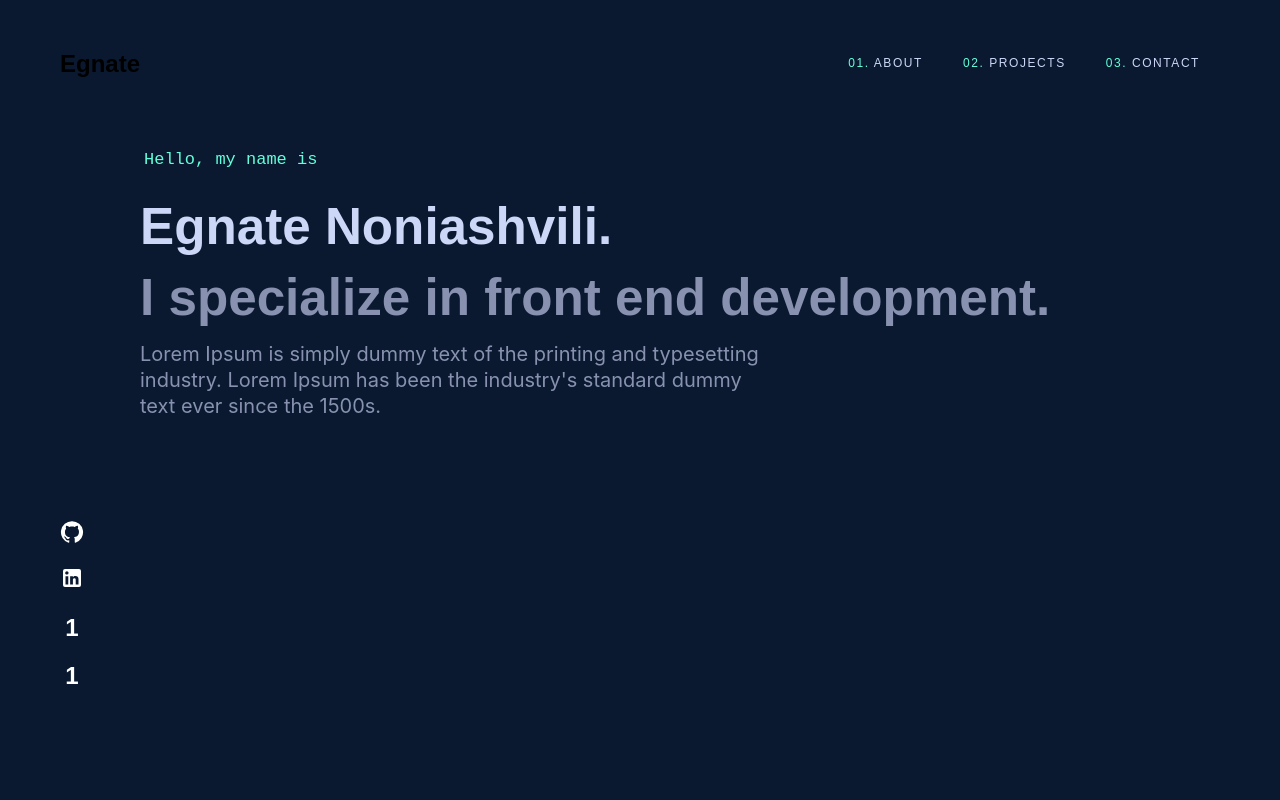
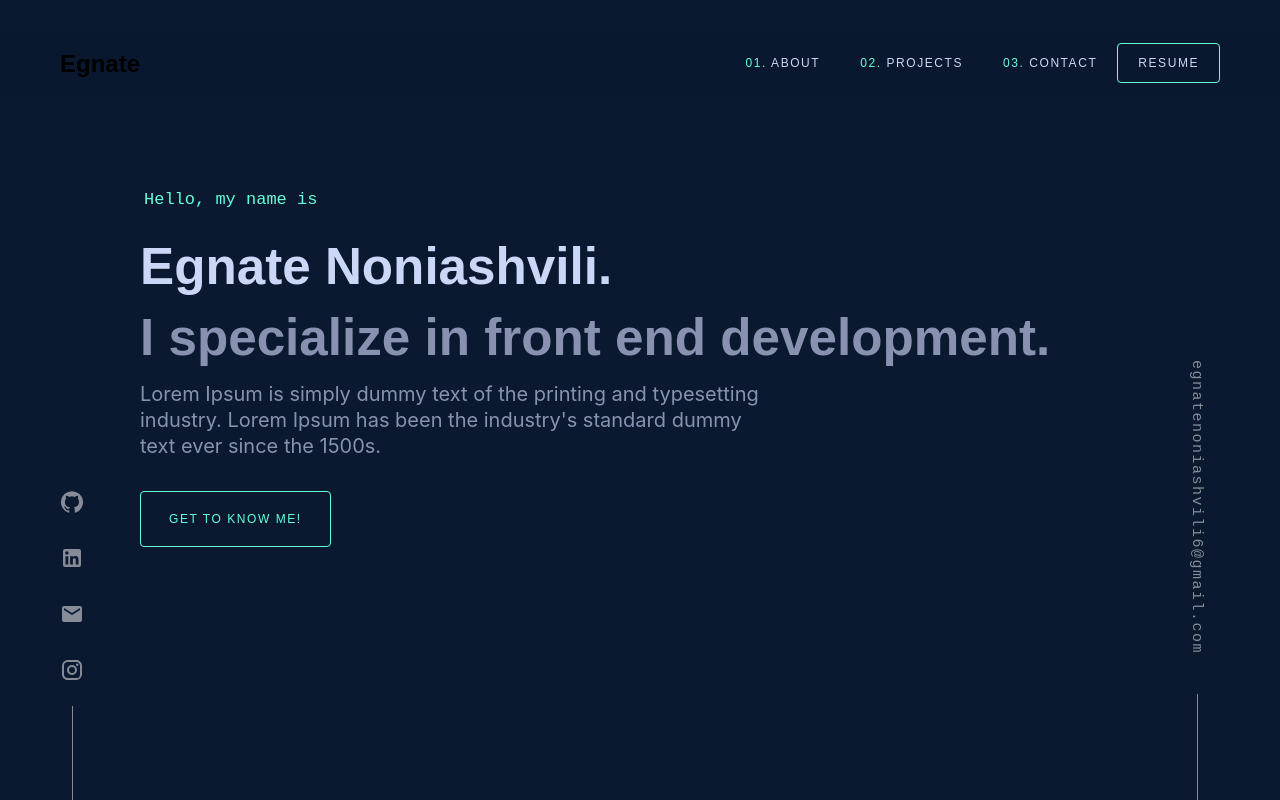
Before and after one commit to egnointhewoods/portfolio, a React (Create React App) app: page / in a window 1280 px wide. Built offline with nearby package versions, Linux system fonts and the light colour scheme.

Commit message:
Add animations

```diff
--- /dev/null
+++ b/src/Component-Styles/fade-animation.scss
@@ -0,0 +1,56 @@
+.navbarFadeIn{
+  animation: navbarFadeIn 1.5s;
+}
+.introductionFadeIn{
+  animation: introductionFadeIn 2s;
+}
+.sidebarLeftFadeIn{
+  animation: sidebarLeftFadeIn 2.5s;
+}
+@keyframes sidebarLeftFadeIn {
+  0% {
+    opacity: 0;
+    margin-left: -100px;
+  }
+  75%{
+    opacity: 0;
+    margin-left: -100px;
+  }
+  100% {opacity: 1;}
+}
+.sidebarRightFadeIn{
+  animation: sidebarRightFadeIn 2.5s;
+}
+@keyframes sidebarRightFadeIn {
+  0% {
+    opacity: 0;
+    margin-right: -100px;
+  }
+  75%{
+    opacity: 0;
+    margin-right: -100px;
+  }
+  100% {opacity: 1;}
+}
+@keyframes navbarFadeIn {
+  0% {
+    opacity: 0;
+    margin-top: -60px;
+  }
+  100% {opacity: 1;}
+}
+@keyframes introductionFadeIn {
+  0% {
+    opacity: 0;
+    top: 260px;
+  }
+  50%{
+    opacity: 0;
+    top: 260px
+  }
+  100% {opacity: 1;}
+}
+@keyframes sitStill {
+  0% {opacity: 1;}
+  100% {opacity: 1;}
+}
--- a/src/Component-Styles/introduction.scss
+++ b/src/Component-Styles/introduction.scss
@@ -1,6 +1,6 @@
 .introduction{
   position: relative;
-  top: 150px;
+  top: 190px;
   max-width: 1400px;
   padding-left: 140px;
   padding-right: 140px;
@@ -33,4 +33,16 @@
   font-family: "Calibre","Inter","San Francisco","SF Pro Text",-apple-system,system-ui,sans-serif;
   font-size: 20px;
   line-height: 1.3;
+  margin-bottom: 50px;
 }
+.button{
+  color: #64ffda;
+    background-color: transparent;
+    border: 1px solid #64ffda;
+    border-radius: 4px;
+    padding: 1.25rem 1.75rem;
+    line-height: 1;
+    text-decoration: none;
+    cursor: pointer;
+
+}
--- a/src/Component-Styles/navbar.scss
+++ b/src/Component-Styles/navbar.scss
@@ -75,6 +75,7 @@ a {
 
 .nav {
   width: 100%;
+  background-color: rgba(10, 25, 47, 0.85);
   margin-top: 30px;
   position: fixed;
   z-index: 200;
@@ -109,6 +110,7 @@ a {
   margin-top: 13px;
   position: absolute;
   right: 60px;
+  background-color: rgba(10, 25, 47, 0.85);
 }
 
 .cart {
--- a/src/Component-Styles/sidebar.scss
+++ b/src/Component-Styles/sidebar.scss
@@ -6,8 +6,28 @@
 }
 .sideBarLeft{
   bottom: 0px;
-  top: 65%;
+  top: 60%;
   left: 60px;
+}
+.icons{
+  opacity: 50%;
+  margin-top: 10px;
+}
+.vl {
+  border-left: 1px solid white;
+  height: 1000px;
+  position: relative;
+  top: 20px;
+  left: 50%;
+  opacity: 50%;
+}
+.vl2 {
+  border-left: 1px solid white;
+  height: 1000px;
+  position: relative;
+  top: 50%;
+  left: 50%;
+  opacity: 50%;
 }
 @media (max-width: 980px) {
   .sideBarLeft{
--- a/src/Component-Styles/sidebarRight.scss
+++ b/src/Component-Styles/sidebarRight.scss
@@ -1,3 +1,13 @@
 .sideBarRight{
-  right: 0px;
+  right: 60px;
 }
+.verticalText {
+  writing-mode: vertical-rl;
+  font-family: "SF Mono","Fira Code","Fira Mono","Roboto Mono",monospace;
+  --fz-xxs: 12px;
+  letter-spacing: 0.1em;
+  position: relative;
+  top: 45%;
+  font-size: 15px;
+  opacity: 50%;
+}
--- a/src/Components/Introduction.js
+++ b/src/Components/Introduction.js
@@ -1,7 +1,9 @@
 import "../Component-Styles/introduction.scss";
+import "../Component-Styles/fade-animation.scss";
+
 export default function Introduction() {
   return (
-    <div className="introduction">
+    <div className="introduction introductionFadeIn">
       <h1 className="x-small-heading">Hello, my name is</h1>
       <h2 className="big-heading">Egnate Noniashvili.</h2>
       <h3 className="big-heading">I specialize in front end development.</h3>
@@ -10,6 +12,9 @@ export default function Introduction() {
         industry. Lorem Ipsum has been the industry's standard dummy text ever
         since the 1500s.
       </p>
+      <a className="button" href="#about">
+        Get To Know Me!
+      </a>
     </div>
   );
 }
--- a/src/Components/Navbar.js
+++ b/src/Components/Navbar.js
@@ -1,5 +1,6 @@
 import { useState, useEffect } from "react";
 import "../Component-Styles/navbar.scss";
+import "../Component-Styles/fade-animation.scss";
 
 export default function Navbarr() {
   const [scrollDir, setScrollDir] = useState(null);
@@ -36,7 +37,7 @@ export default function Navbarr() {
       <div
         className={
           !scrollDir
-            ? "nav"
+            ? "nav navbarFadeIn"
             : scrollDir === "down"
             ? "nav scrolledNav"
             : "nav scrolledNavUp"
@@ -59,6 +60,14 @@ export default function Navbarr() {
           <a href="/">
             <span className="nav-link-number">03.</span> Contact
           </a>
+          <a
+            className="button"
+            target="_blank"
+            rel="noreferrer"
+            href="https://www.canva.com/design/DAFBT0QqQdg/uJmGp1G31KbjuJ99XW2RHg/view?utm_content=DAFBT0QqQdg&utm_campaign=designshare&utm_medium=link&utm_source=homepage_design_menu"
+          >
+            Resume
+          </a>
         </div>
         <div className="nav-btn">
           <label htmlFor="nav-check">
--- a/src/Components/SidebarLeft.js
+++ b/src/Components/SidebarLeft.js
@@ -1,16 +1,25 @@
 import "../Component-Styles/sidebar.scss";
+import "../Component-Styles/fade-animation.scss";
+
 import GitHubIcon from "@mui/icons-material/GitHub";
 import LinkedInIcon from "@mui/icons-material/LinkedIn";
+import InstagramIcon from "@mui/icons-material/Instagram";
+import MailIcon from "@mui/icons-material/Mail";
+
 export default function SidebarLeft() {
   return (
-    <div className="sideBar sideBarLeft">
-      <GitHubIcon fontSize="medium" />
+    <div className="sideBar sideBarLeft sidebarLeftFadeIn">
+      <GitHubIcon className="icons" fontSize="medium" />
       <br />
       <br />
-
-      <LinkedInIcon fontSize="medium" />
-      <h2>1</h2>
-      <h2>1</h2>
+      <LinkedInIcon className="icons" fontSize="medium" />
+      <br />
+      <br />
+      <MailIcon className="icons" fontSize="medium" />
+      <br />
+      <br />
+      <InstagramIcon className="icons" fontSize="medium" />
+      <div class="vl"></div>
     </div>
   );
 }
--- a/src/Components/SidebarRight.js
+++ b/src/Components/SidebarRight.js
@@ -1,10 +1,12 @@
 import "../Component-Styles/sidebar.scss";
 import "../Component-Styles/sidebarRight.scss";
+import "../Component-Styles/fade-animation.scss";
 
 export default function SidebarRight() {
   return (
-    <div className="sideBar sideBarRight">
-      <h2></h2>
+    <div className="sideBar sideBarRight sidebarRightFadeIn">
+      <p className="verticalText">egnatenoniashvili6@gmail.com</p>
+      <div class="vl2"></div>
     </div>
   );
 }
```
